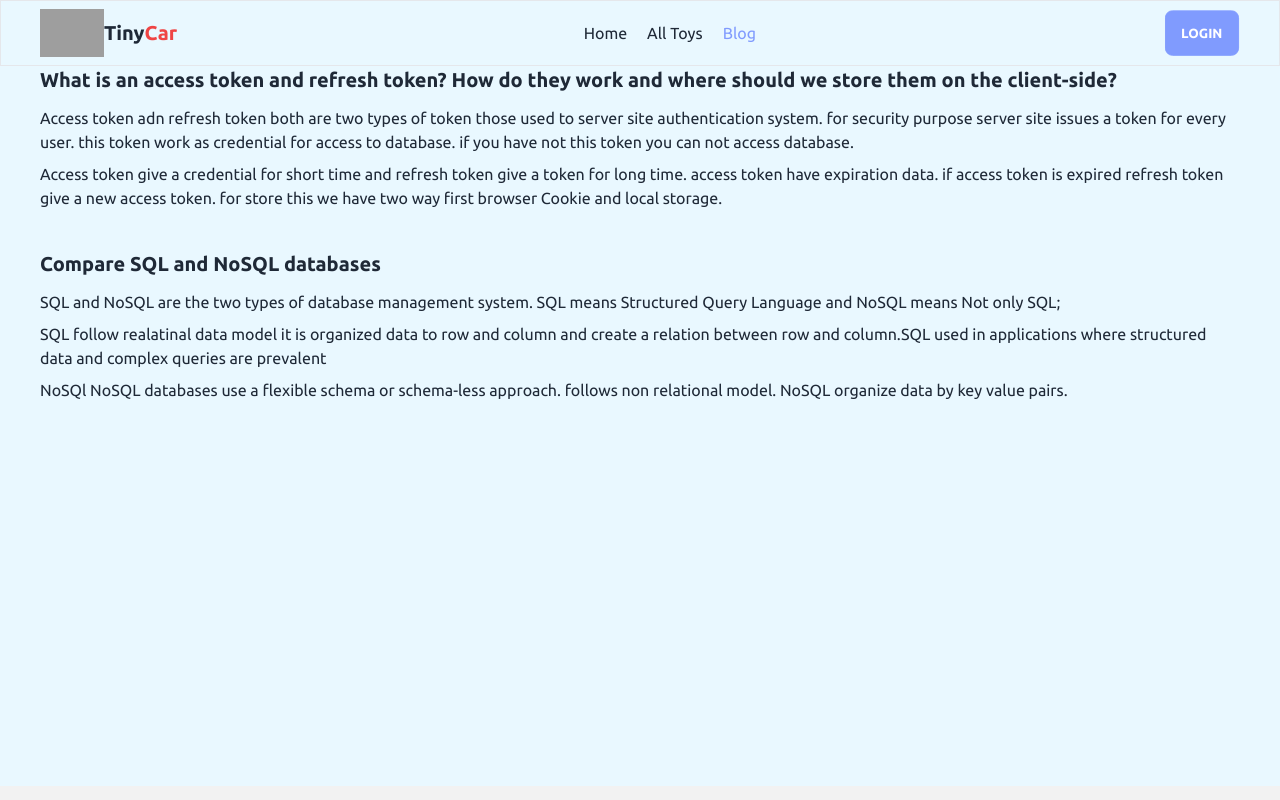
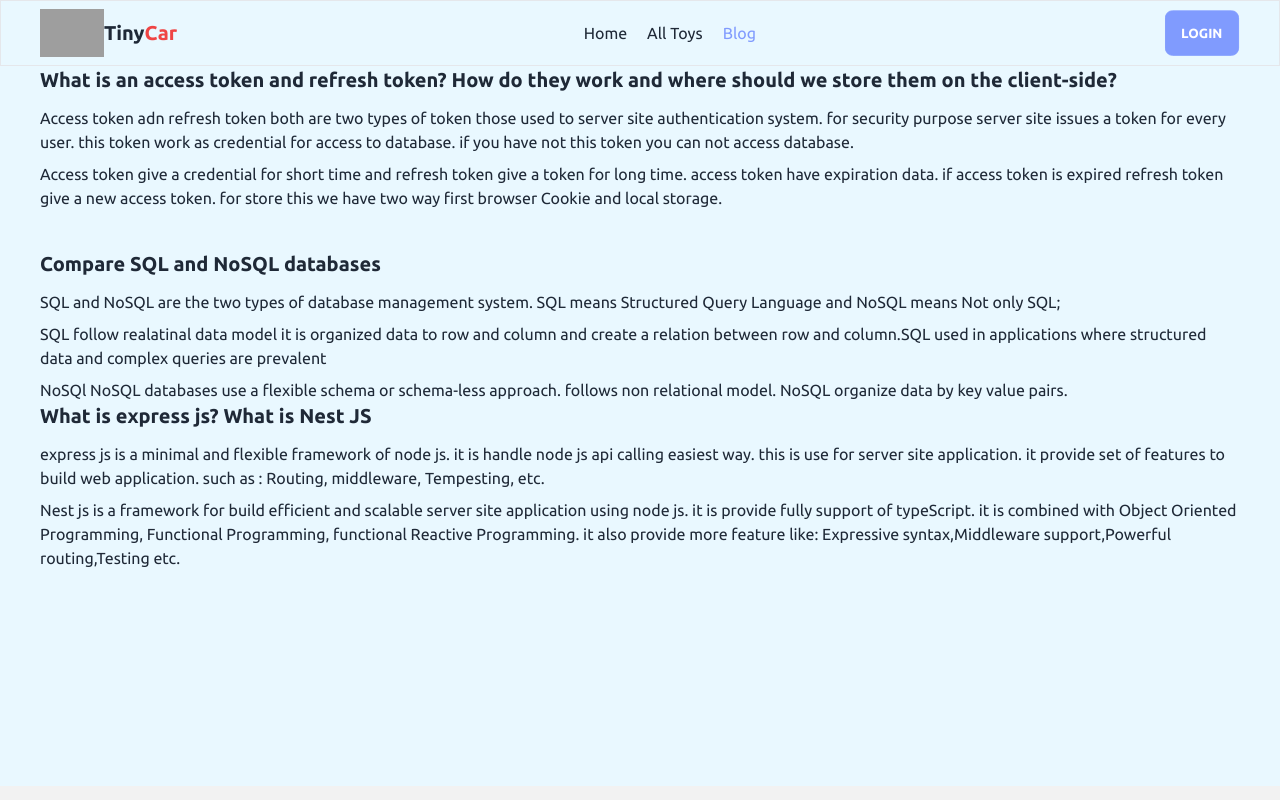
Before and after one commit to habibur-pro/tiny-car-client, a React (Vite) app: page /blog in a window 1280 px wide. Shown: the top 800 px of the page. Built offline with nearby package versions, Linux system fonts and the light colour scheme; no server answers; grey boxes are pictures that could not be loaded.

Commit message:
done answer of third questin

```diff
--- a/src/pages/Blog/Blog.jsx
+++ b/src/pages/Blog/Blog.jsx
@@ -23,6 +23,16 @@ const Blog = () => {
 
                 </p>
             </div>
+
+            <div>
+                <h1 className="text-xl font-bold">What is express js? What is Nest JS</h1>
+                <p className="mt-3 ">
+                    express js is a minimal and flexible framework of node js. it is handle node js api calling easiest way. this is use for server site application. it provide set of features to build web application. such as : Routing, middleware, Tempesting, etc.
+                </p>
+                <p className="mt-2">
+                    Nest js is a framework for build efficient and scalable server site application using node js. it is provide fully support of typeScript. it is combined with Object Oriented Programming, Functional Programming, functional Reactive Programming. it also provide more feature like: Expressive syntax,Middleware support,Powerful routing,Testing etc.
+                </p>
+            </div>
         </div>
     );
 };
--- a/tailwind.config.js
+++ b/tailwind.config.js
@@ -22,6 +22,7 @@ export default {
         "light": {
           ...require("daisyui/src/colors/themes")["[data-theme=light]"],
           primary: '#809bfe',
+
           secondary: "#f9d92e",
         }
       }
```
Also changed, not shown: src/components/AllToysTableRow.jsx (+0 -20 lines).
